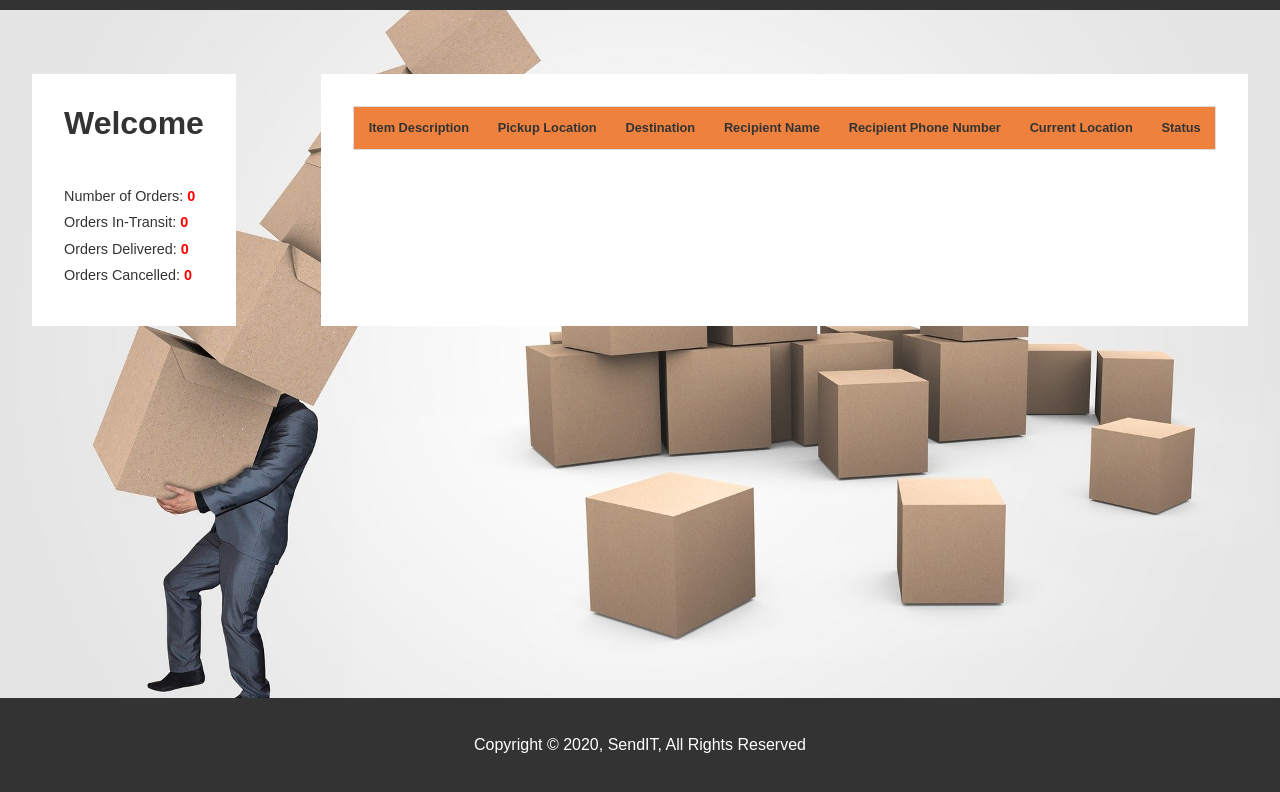
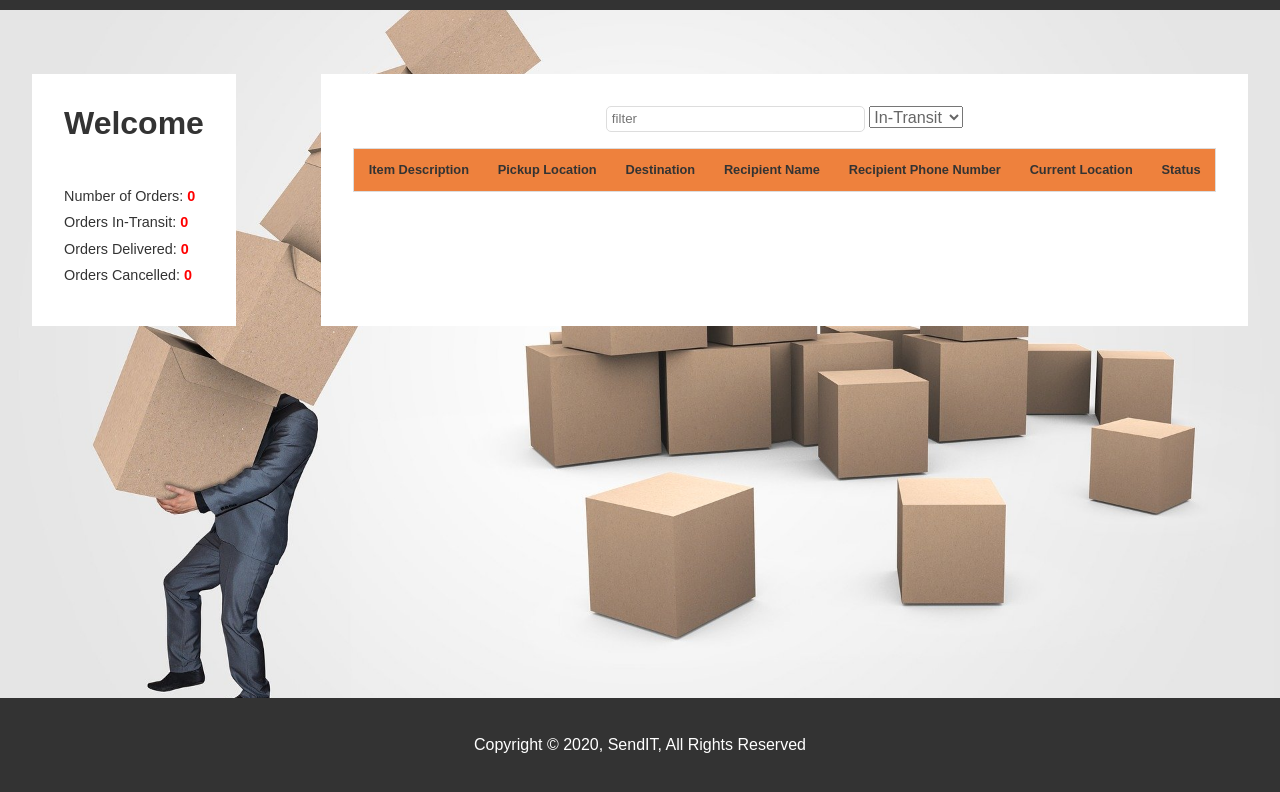
Before and after one commit to oluwasheeun/sendIt_FrontEnd, a plain HTML site: page userProfile.html in a window 1280 px wide. Shown: the part 56-848 px from the top of the page. Drawn offline with Linux system fonts and the light colour scheme; no server answers; sample sign-in values are in the browser's storage.

Commit message:
Dashboard update

```diff
--- a/css/style.css
+++ b/css/style.css
@@ -416,6 +416,27 @@ input[type='tel']:valid + span:after {
     overflow: scroll;
 }
 
+.filter {
+    margin-bottom: 1rem;
+}
+.filter input {
+    width: 30%;
+    padding: 0.3rem;
+    border: #ddd 1px solid;
+    border-radius: 5px;
+}
+
+.filter select {
+    font-size: 1.01rem;
+    color: #666;
+}
+
+.filter input:focus,
+.filter select:focus {
+    outline: none;
+    border-color: #ee813d;
+}
+
 .orders-table {
     border-collapse: collapse;
     border-radius: 5px 5px 0 0;
--- a/userProfile.html
+++ b/userProfile.html
@@ -50,6 +50,15 @@
               </div>
 
               <div class="orders">
+                <div class="filter text-center">
+                  <input type="search" name="filter" id="filter" data-table="orders-table" placeholder="filter">
+
+                  <select type="search" class="select-table-filter" data-table="order-table">
+                    <option value="">In-Transit</option>
+                    <option value="Doe">Delivered</option>
+                    <option value="Vanda">Cancelled</option>
+                  <select>
+                </div>
                 <table class="orders-table">
                   <thead>
                     <tr>
```
